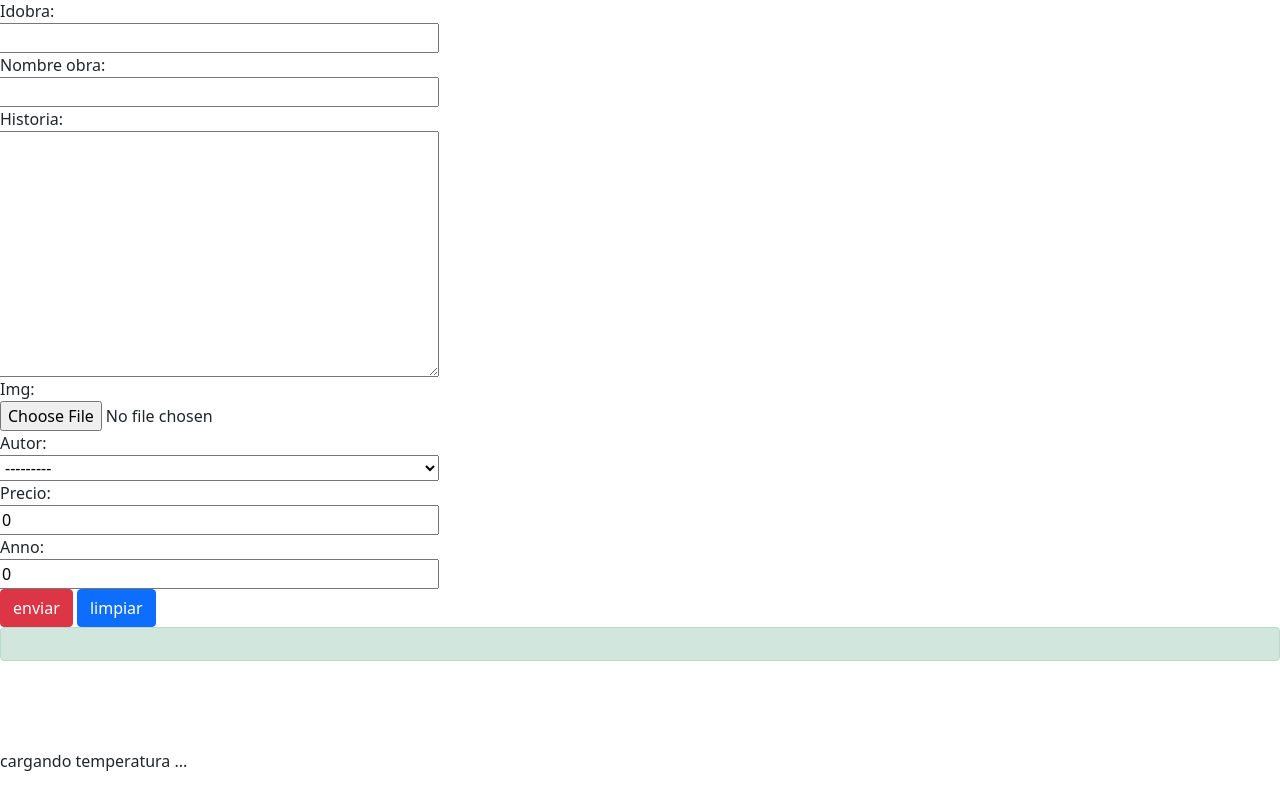
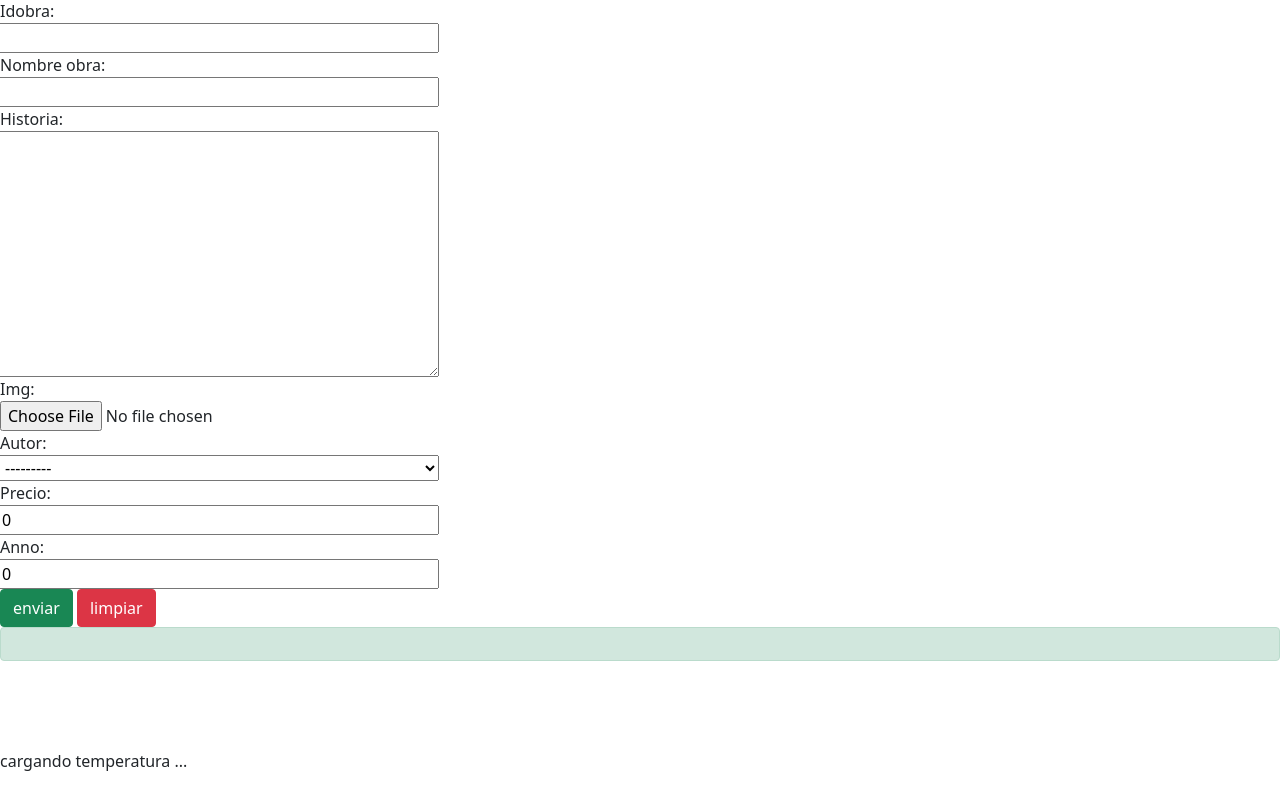
Before and after one commit to alemoyas/galeria_zero, a Django app: page /form-obra/ in a window 1280 px wide. Shown: the part 125-922 px from the top of the page. Run offline with Django 3.2, Linux system fonts and the light colour scheme; data that the repository does not hold is empty.

Commit message:
se cambia botones

```diff
--- a/core/templates/core/form_autor.html
+++ b/core/templates/core/form_autor.html
@@ -11,8 +11,8 @@
             </div>
         </div>
 
-        <input type="submit" class="btn btn-danger" id="enviar" value="enviar">
-        <input type="reset" class="btn btn-primary" id="limpiar" value="limpiar">
+        <input type="submit" class="btn btn-success" id="enviar" value="enviar">
+        <input type="reset" class="btn btn-danger" id="limpiar" value="limpiar">
     </form>
     <div class="alert alert-success" role="alert">
         {{mensaje}}
--- a/core/templates/core/form_obra.html
+++ b/core/templates/core/form_obra.html
@@ -11,8 +11,8 @@
             </div>
         </div>
 
-        <input type="submit" class="btn btn-danger" id="enviar" value="enviar">
-        <input type="reset" class="btn btn-primary" id="limpiar" value="limpiar">
+        <input type="submit" class="btn btn-success" id="enviar" value="enviar">
+        <input type="reset" class="btn btn-danger" id="limpiar" value="limpiar">
     </form>
     <div class="alert alert-success" role="alert">
         {{mensaje}}
```
Also changed, not shown: media/obras/parque_VanGogh_2.jpg (added).
